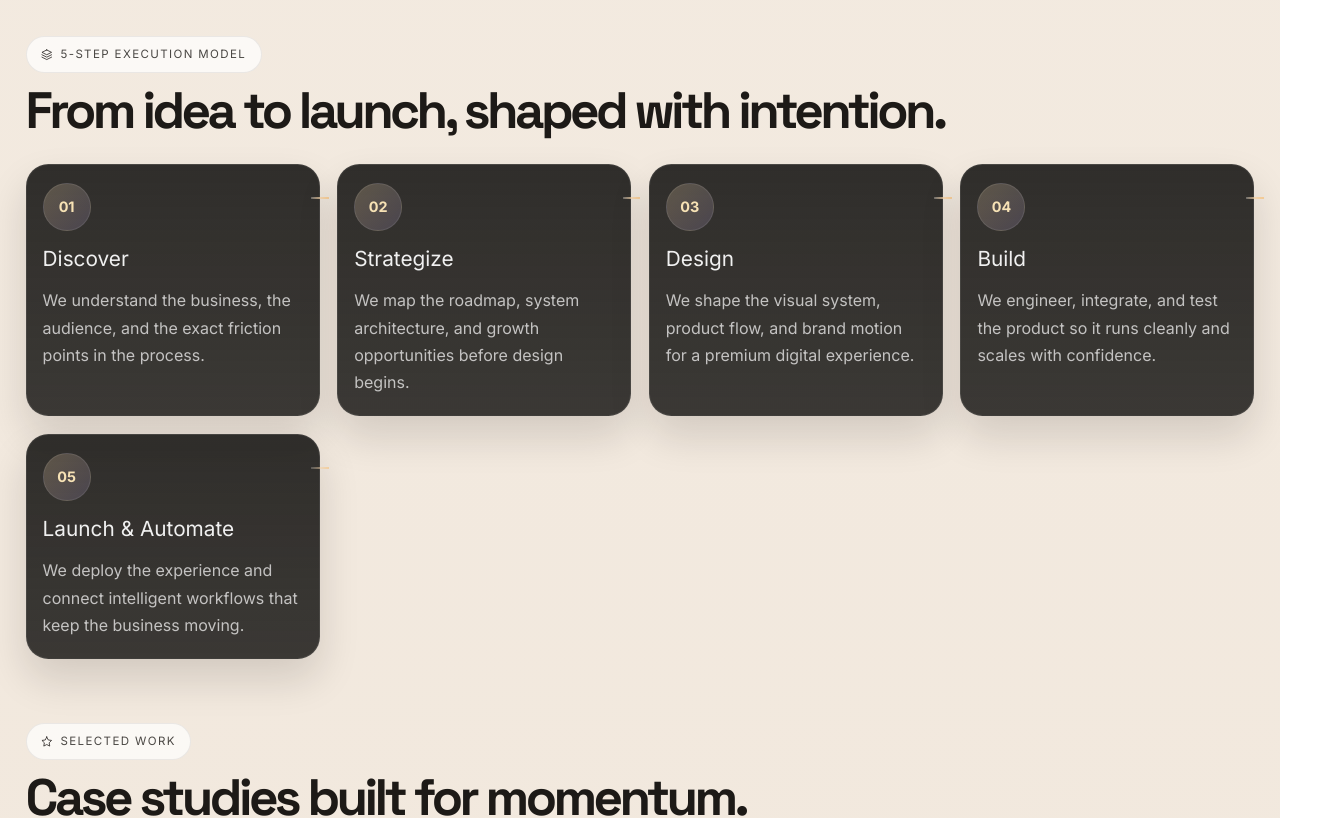
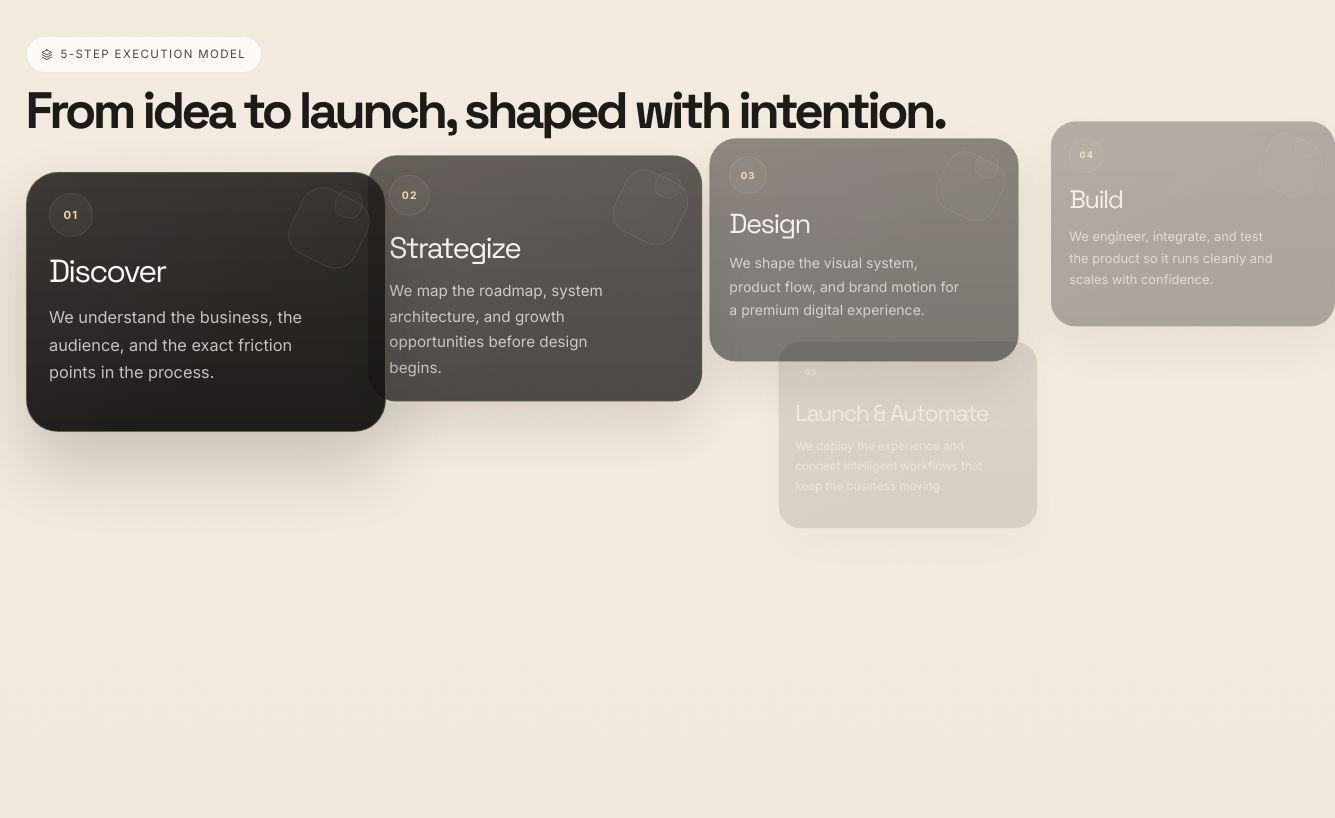
Before and after one commit to vaseenalabs-svg/vaseenalabs-website, a Next.js app: page / in a window 1280 px wide. Shown: the part 4900-5718 px from the top of the page, 1335 px wide, since content can reach past the window. Built offline with nearby package versions, Linux system fonts and the light colour scheme.

Commit message:
Made ui improvements

```diff
--- a/src/app/globals.css
+++ b/src/app/globals.css
@@ -1248,65 +1248,176 @@ header {
   padding: 4rem clamp(1rem, 2vw, 2rem) 0;
 }
 
-.flow-grid {
-  display: grid;
-  grid-template-columns: repeat(4, minmax(0, 1fr));
-  gap: 1.1rem;
-  margin-top: 1.8rem;
-}
-
-.flow-node {
-  position: relative;
-  display: flex;
-  flex-direction: column;
-  gap: 0.8rem;
-  padding: 1.1rem 1rem 1.2rem;
-  border-radius: 1.4rem;
-  background: linear-gradient(180deg, rgba(26, 25, 23, 0.9), rgba(18, 17, 15, 0.82));
-  border: 1px solid rgba(255, 255, 255, 0.08);
-  box-shadow: 0 20px 40px rgba(18, 15, 12, 0.14);
-}
-
-.flow-rail {
-  position: absolute;
-  right: -0.64rem;
-  top: 2rem;
-  width: 1.1rem;
-  height: 2px;
-  background: linear-gradient(90deg, rgba(255,255,255,0.2), rgba(242, 199, 144, 0.8));
-}
-
-.flow-line {
+.flow-intro {
+  margin-bottom: 2rem;
+}
+
+.stack-card-deck {
+  position: relative;
+  display: block;
+  width: 100%;
+  min-height: 620px;
+  padding-top: 0.8rem;
+}
+
+.stack-card {
+  position: absolute;
+  left: 0;
+  width: min(32%, 360px);
+  min-height: 260px;
+  padding: 1.25rem 1.4rem 1.3rem;
+  border-radius: 2rem;
+  border: 1px solid rgba(255,255,255,0.08);
+  background: linear-gradient(180deg, rgba(36,33,30,0.92), rgba(21,19,18,0.96));
+  box-shadow: 0 28px 56px rgba(18,14,11,0.14);
+  transition: transform 0.45s ease, opacity 0.45s ease, border-color 0.45s ease, box-shadow 0.45s ease;
+  overflow: hidden;
+}
+
+.stack-card::before {
+  content: '';
   position: absolute;
   inset: 0;
-  background: linear-gradient(90deg, rgba(255,255,255,0.12), rgba(242, 199, 144, 0.8));
+  background: linear-gradient(135deg, rgba(244,212,157,0.05), rgba(188,170,220,0.04), transparent 60%);
+  pointer-events: none;
+}
+
+.stack-card::after {
+  content: '';
+  position: absolute;
+  right: 1.2rem;
+  top: 1.2rem;
+  width: 72px;
+  height: 72px;
+  border-radius: 22px;
+  border: 1px solid rgba(255,255,255,0.08);
+  background: rgba(255,255,255,0.02);
+  transform: rotate(26deg);
+  pointer-events: none;
+}
+
+.stack-card.active {
+  border-color: rgba(244,212,157,0.28);
+  box-shadow: 0 34px 68px rgba(18,14,11,0.18);
+}
+
+.stack-card:nth-child(1) { left: 0; }
+.stack-card:nth-child(2) { left: 25%; }
+.stack-card:nth-child(3) { left: 50%; }
+.stack-card:nth-child(4) { left: 75%; }
+.stack-card:nth-child(5) { left: 50%; top: 250px; }
+
+.stack-card-tag {
+  position: relative;
+  z-index: 1;
+  display: inline-flex;
+  align-items: center;
+  justify-content: center;
+  width: 2.75rem;
+  height: 2.75rem;
   border-radius: 999px;
-}
-
-.flow-badge {
-  display: inline-flex;
-  align-items: center;
-  justify-content: center;
-  width: 3rem;
-  height: 3rem;
-  border-radius: 999px;
-  background: linear-gradient(135deg, rgba(244, 212, 163, 0.24), rgba(173, 158, 214, 0.2));
-  border: 1px solid rgba(255,255,255,0.09);
-  color: #f7e2b5;
-  font-size: 0.9rem;
+  background: rgba(255,255,255,0.04);
+  border: 1px solid rgba(255,255,255,0.08);
+  font-size: 0.7rem;
+  letter-spacing: 0.12em;
+  text-transform: uppercase;
+  color: #f5d89c;
   font-weight: 700;
-}
-
-.flow-node h3 {
+  margin-bottom: 1.1rem;
+}
+
+.stack-card-shape {
+  position: absolute;
+  top: 1.1rem;
+  right: 1.4rem;
+  width: 1.7rem;
+  height: 1.7rem;
+  border-radius: 0.65rem;
+  border: 1px solid rgba(255,255,255,0.06);
+  background: rgba(255,255,255,0.02);
+  transform: rotate(16deg);
+  pointer-events: none;
+}
+
+.stack-card h3 {
+  position: relative;
+  z-index: 1;
   margin: 0;
-  font-size: 1.3rem;
-  color: rgba(255,255,255,0.93);
-}
-
-.flow-node p {
-  margin: 0;
-  color: rgba(255,255,255,0.7);
+  font-size: clamp(2rem, 2vw, 2.6rem);
+  line-height: 1.04;
+  letter-spacing: -0.06em;
+  font-family: 'Space Grotesk', 'Inter', sans-serif;
+  color: rgba(255,255,255,0.96);
+}
+
+.stack-card p {
+  position: relative;
+  z-index: 1;
+  margin: 1rem 0 0;
+  color: rgba(255,255,255,0.72);
   line-height: 1.7;
+  font-size: 1.02rem;
+  max-width: 26ch;
+}
+
+@media (max-width: 1200px) {
+  .stack-card {
+    width: min(36%, 330px);
+  }
+
+  .stack-card:nth-child(2) { left: 22%; }
+  .stack-card:nth-child(3) { left: 44%; }
+  .stack-card:nth-child(4) { left: 66%; }
+  .stack-card:nth-child(5) { left: 42%; }
+}
+
+@media (max-width: 980px) {
+  .stack-card-deck {
+    min-height: 1260px;
+  }
+
+  .stack-card {
+    left: 50% !important;
+    width: min(88vw, 460px);
+    transform: translateX(-50%) !important;
+    min-height: 220px;
+  }
+
+  .stack-card:nth-child(1) { top: 0; }
+  .stack-card:nth-child(2) { top: 220px; }
+  .stack-card:nth-child(3) { top: 440px; }
+  .stack-card:nth-child(4) { top: 660px; }
+  .stack-card:nth-child(5) { top: 880px; }
+}
+
+@media (max-width: 640px) {
+  .flow-section {
+    padding-top: 3rem;
+  }
+
+  .flow-intro h2 {
+    font-size: clamp(2.6rem, 11vw, 4.1rem);
+    line-height: 0.98;
+  }
+
+  .stack-card-deck {
+    min-height: 1220px;
+  }
+
+  .stack-card {
+    min-height: 200px;
+    padding: 1.1rem 1rem 1rem;
+    border-radius: 1.5rem;
+  }
+
+  .stack-card h3 {
+    font-size: 2rem;
+  }
+
+  .stack-card p {
+    font-size: 0.96rem;
+    max-width: none;
+  }
 }
 
 .story-shell {
--- a/src/app/page.tsx
+++ b/src/app/page.tsx
@@ -233,6 +233,8 @@ export default function Home() {
   const [scrollProgress, setScrollProgress] = useState(0)
   const [activeWorkflow, setActiveWorkflow] = useState(automationPipelines[0].id)
   const [workflowStage, setWorkflowStage] = useState(0)
+  const [activeStackIndex, setActiveStackIndex] = useState(0)
+  const stackDeckRef = useRef<HTMLDivElement | null>(null)
 
   const activeWorkflowData = automationPipelines.find((item) => item.id === activeWorkflow) ?? automationPipelines[0]
 
@@ -278,6 +280,32 @@ export default function Home() {
       if (animationRef.current !== null) {
         window.cancelAnimationFrame(animationRef.current)
       }
+    }
+  }, [])
+
+  useEffect(() => {
+    const node = stackDeckRef.current
+    if (!node) return
+
+    const updateDeck = () => {
+      const rect = node.getBoundingClientRect()
+      const scrollable = Math.max(node.offsetHeight - window.innerHeight * 0.8, 1)
+      const progress = Math.min(Math.max((window.innerHeight * 0.4 - rect.top) / scrollable, 0), 1)
+      const nextIndex = Math.min(implementationFlow.length - 1, Math.round(progress * (implementationFlow.length - 1)))
+      setActiveStackIndex(nextIndex)
+    }
+
+    const handleScroll = () => {
+      window.requestAnimationFrame(updateDeck)
+    }
+
+    updateDeck()
+    window.addEventListener('scroll', handleScroll, { passive: true })
+    window.addEventListener('resize', handleScroll)
+
+    return () => {
+      window.removeEventListener('scroll', handleScroll)
+      window.removeEventListener('resize', handleScroll)
     }
   }, [])
 
@@ -559,7 +587,7 @@ export default function Home() {
         </section>
 
         <section className="flow-section">
-          <div className="panel-intro">
+          <div className="panel-intro flow-intro">
             <span className="eyebrow dark">
               <FiLayers />
               5-step execution model
@@ -567,17 +595,31 @@ export default function Home() {
             <h2>From idea to launch, shaped with intention.</h2>
           </div>
 
-          <div className="flow-grid">
-            {implementationFlow.map((item, index) => (
-              <div className="flow-node" key={item.step}>
-                <div className="flow-rail">
-                  {index < implementationFlow.length - 1 && <span className="flow-line" />}
-                </div>
-                <div className="flow-badge">{item.step}</div>
-                <h3>{item.title}</h3>
-                <p>{item.detail}</p>
-              </div>
-            ))}
+          <div className="stack-card-deck" ref={stackDeckRef} aria-label="Project delivery stack cards">
+            {implementationFlow.map((item, index) => {
+              const offset = index - activeStackIndex
+              const isActive = index === activeStackIndex
+              const lift = Math.max(0, offset) * 26
+              const scale = 1 - Math.abs(offset) * 0.07
+              const opacity = 1 - Math.abs(offset) * 0.22
+
+              return (
+                <article
+                  key={item.step}
+                  className={`stack-card ${isActive ? 'active' : ''}`}
+                  style={{
+                    transform: `translate3d(${offset * 22}px, ${-lift}px, 0) scale(${scale})`,
+                    opacity,
+                    zIndex: implementationFlow.length - Math.abs(offset),
+                  }}
+                >
+                  <div className="stack-card-tag">{item.step}</div>
+                  <div className="stack-card-shape" aria-hidden="true" />
+                  <h3>{item.title}</h3>
+                  <p>{item.detail}</p>
+                </article>
+              )
+            })}
           </div>
         </section>
 
```
